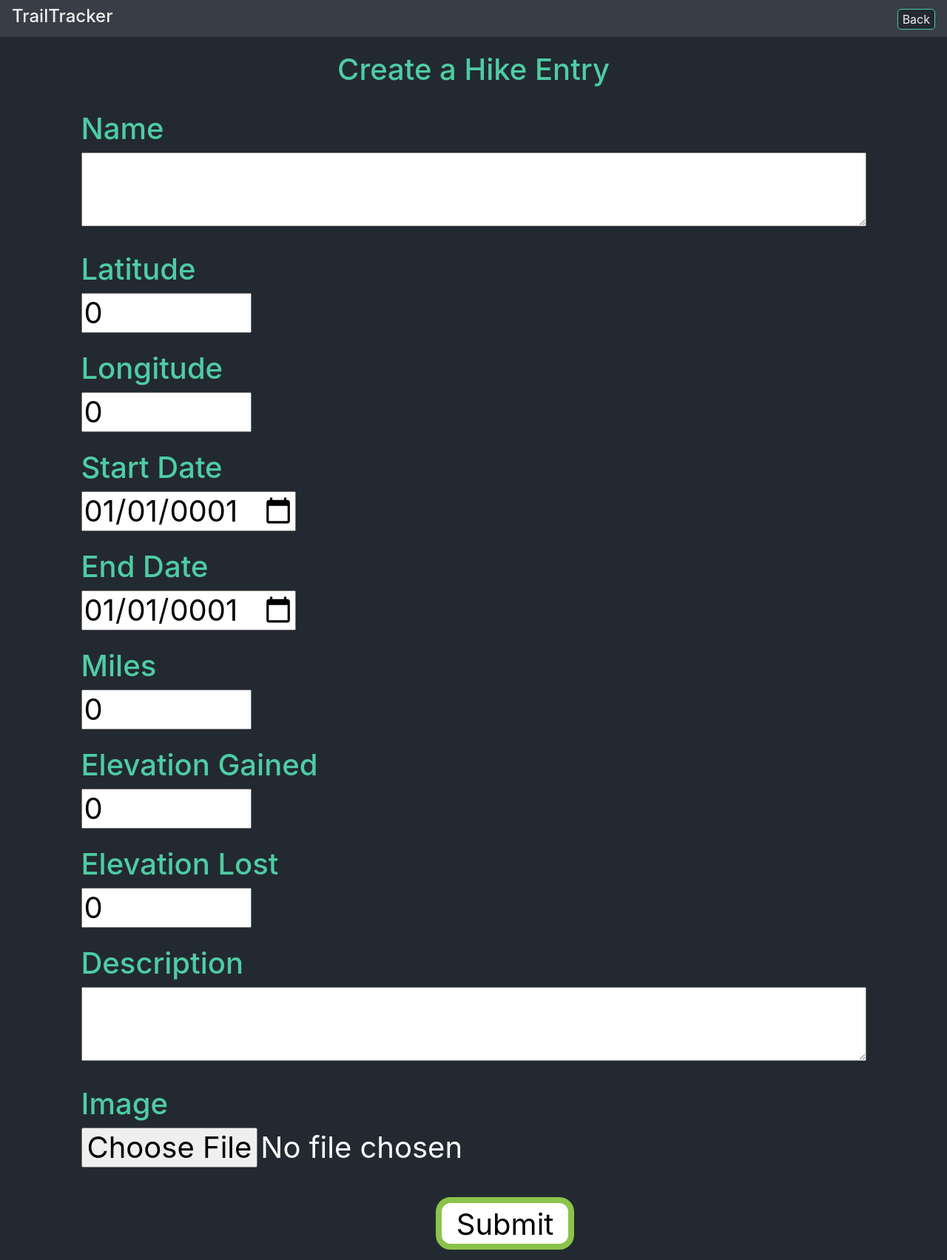
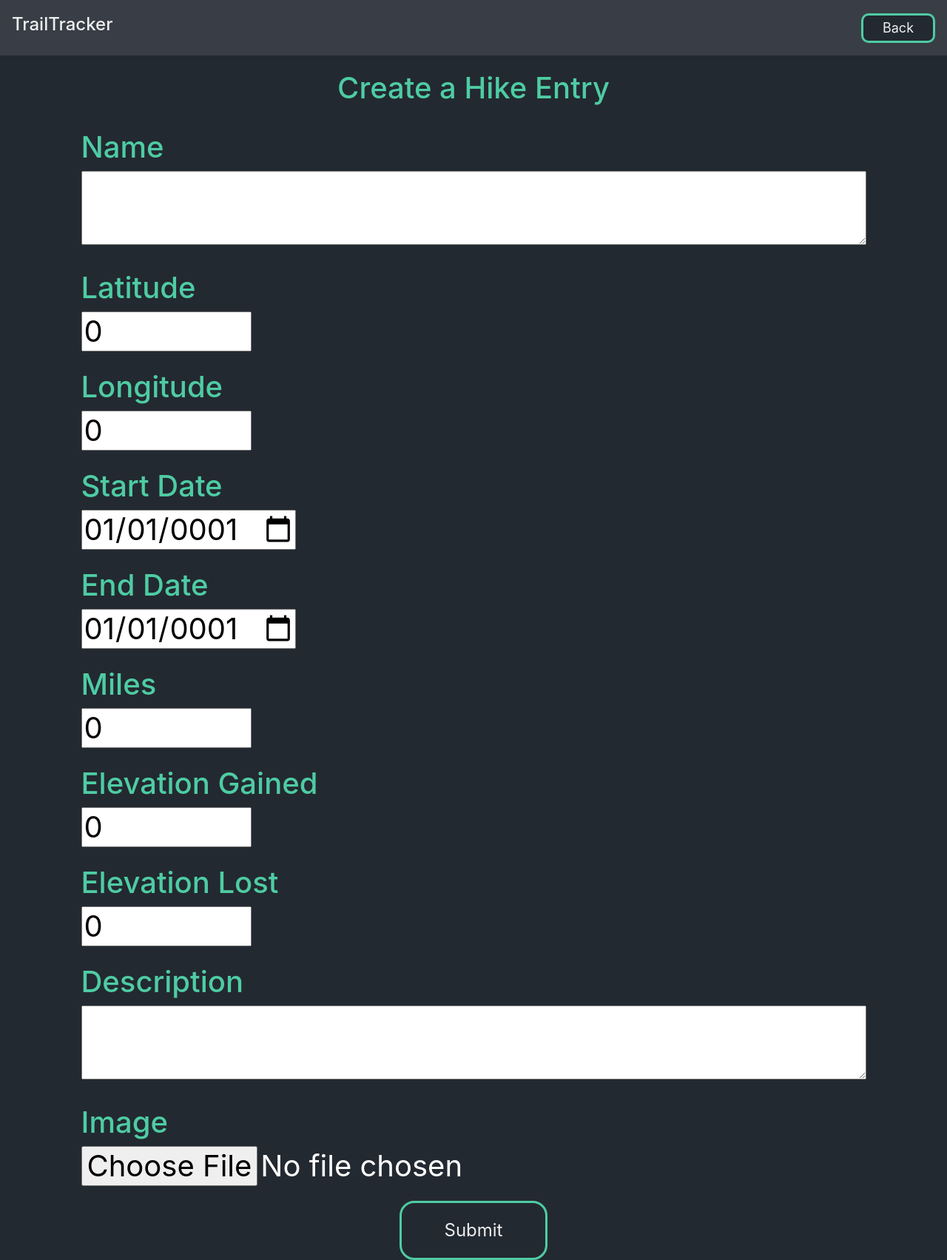
Before and after one commit to mdrewry/TrailTracker, a Django app: page /addEntry in a window 1280 px wide. Shown: the whole page at 74% size. Run offline with Django 3.2, Linux system fonts and the light colour scheme; some libraries are stand-ins or nearby versions.

Commit message:
-changed appearance of buttons -created view button -removed toggle edit

```diff
--- a/dashboard/admin.py
+++ b/dashboard/admin.py
@@ -1,5 +1,4 @@
 from django.contrib import admin
 # Register your models here.
-from .models import Hike, ToggleVar
+from .models import Hike
 admin.site.register(Hike)
-admin.site.register(ToggleVar)
--- a/dashboard/models.py
+++ b/dashboard/models.py
@@ -9,11 +9,6 @@ class HikeManager(models.Manager):
     def createHike(self, name, latitude, longitude, startDate, endDate, miles, elevationGain, elevationLoss, description, starred, image):
         hike = self.create(name=name, latitude=latitude, longitude=longitude, startDate=startDate, endDate=endDate, miles=miles,elevationGain=elevationGain,elevationLoss=elevationLoss,description=description,starred=starred,image=image)
         return hike
-
-class ToggleVarManager(models.Manager):
-    def createToggleVar(self, toggle):
-        toggle_var = self.create(toggle=toggle)
-        return toggle_var
 
 # Create your models here.
 class Hike(models.Model):
@@ -42,9 +37,3 @@ class Hike(models.Model):
     def markStarred(self, status):
         self.starred=status
         self.save()
-
-class ToggleVar(models.Model):
-    toggle = models.BooleanField(default=False)
-    objects = ToggleVarManager()
-    def __str__(self):
-        return self.toggle
--- a/dashboard/static/css/form.css
+++ b/dashboard/static/css/form.css
@@ -1,61 +1,57 @@
-#form-title{
+#form-title {
   color: #4ecca3;
 }
-.control-group{
+.control-group {
   color: #4ecca3;
 }
-#id_name{
+#id_name {
   height: 100px;
 }
-#id_description{
+#id_description {
   height: 100px;
 }
-#id_latitude{
+#id_latitude {
   width: 230px;
 }
-#id_longitude{
+#id_longitude {
   width: 230px;
 }
-#id_startDate{
+#id_startDate {
   width: 290px;
 }
-#id_endDate{
+#id_endDate {
   width: 290px;
 }
-#id_miles{
+#id_miles {
   width: 230px;
 }
-#id_elevationGain{
+#id_elevationGain {
   width: 230px;
 }
-#id_elevationLoss{
+#id_elevationLoss {
   width: 230px;
 }
-.asteriskField{
+.asteriskField {
   color: #232931;
 }
-.clearablefileinput{
+.clearablefileinput {
   color: white;
 }
-label{
+label {
   margin-top: 1.5rem;
 }
-input[type="submit"]{
+input[type="submit"] {
   position: absolute;
-    background-color: white;
-    left: 46%;
-    color: black;
-    font-size: inherit;
-    padding: 5px 20px;
-    cursor: pointer;
+  left: calc(50% - 100px);
+  margin-top: 20px;
+  background-color: var(--dark);
+  border: solid var(--highlight) 3px;
+  color: var(--contrast);
   border-radius: 20px;
-    text-align: center;
-    border: 8px solid #8BC34A;
-    margin-top: 2.5rem;
-    padding-bottom: 2px;
-    margin-bottom: 50px;
+  font-size: x-large;
+  width: 200px;
+  height: 80px;
 }
 input[type="submit"]:hover {
-    background-color: #8BC34A;
-    color: white;
+  background-color: var(--light);
 }
--- a/dashboard/static/css/styles.css
+++ b/dashboard/static/css/styles.css
@@ -30,7 +30,7 @@ a:hover {
   display: flex;
   flex-direction: row;
   align-items: center;
-  height: 50px;
+  height: 75px;
   width: 100%;
   background-color: var(--light);
   position: fixed;
@@ -42,9 +42,15 @@ a:hover {
 }
 .nav-button {
   background-color: var(--dark);
-  border: solid var(--highlight) 1px;
+  border: solid var(--highlight) 3px;
   color: var(--contrast);
-  border-radius: 5px;
+  border-radius: 10px;
+  font-size: large;
+  width: 100px;
+  height: 40px;
+}
+.nav-button:hover {
+  background-color: var(--light);
 }
 .hike-item {
   color: var(--light);
@@ -53,9 +59,6 @@ a:hover {
   padding: 10px;
   margin-top: 10px;
   width: 20vw;
-}
-.hike-item:hover {
-  background-color: var(--light);
 }
 .content-text {
   color: var(--contrast);
@@ -66,7 +69,7 @@ a:hover {
   height: 100%;
   align-items: center;
   padding: 20px;
-  margin-top: 50px;
+  margin-top: 75px;
 }
 .map-title {
   color: var(--highlight);
--- a/dashboard/urls.py
+++ b/dashboard/urls.py
@@ -8,5 +8,4 @@ urlpatterns = [
     path('<int:id>',views.viewEntry,name='viewEntry'),
     path('edit/<int:id>',views.editEntry,name='editEntry'),
     path('delete/<int:id>',views.deleteEntry,name='deleteEntry'),
-    path('toggleEdit',views.toggleEdit,name='toggleEdit')
 ]
--- a/dashboard/views.py
+++ b/dashboard/views.py
@@ -1,5 +1,5 @@
 from django.shortcuts import render, HttpResponse, HttpResponseRedirect
-from dashboard.models import Hike, ToggleVar
+from dashboard.models import Hike
 from dashboard.forms import HikeForm
 import json
 # Create your views here.
@@ -7,10 +7,6 @@ def dashboard(request):
     return render(request, 'dashboard.html');
 
 def feed(request):
-    try:
-        ToggleVar.objects.get(pk=1)
-    except:
-        ToggleVar.objects.createToggleVar(False);
     context = {}
     #Calculates hike stats and populates hike list
     hikes = Hike.objects.all();
@@ -39,7 +35,6 @@ def feed(request):
     context['total_elevation_gain'] = int(total_elevation_gain);
     context['total_elevation_loss'] = int(total_elevation_loss);
     context['coords'] = json.dumps(coords);
-    context['edit_entries'] = ToggleVar.objects.get(pk=1).toggle
     return render(request, 'feed.html' , context);
 
 def addEntry(request):
@@ -97,12 +92,6 @@ def editEntry(request, id):
 def viewEntry(request,id):
     return render(request,'viewEntry.html',{'hike':Hike.objects.get(pk=id)})
 
-def toggleEdit(request):
-    curr_toggle_state = ToggleVar.objects.get(pk=1).toggle
-    ToggleVar.objects.filter(pk=1).update(toggle= not curr_toggle_state)
-    print(curr_toggle_state)
-    return HttpResponseRedirect('/')
-
 def deleteEntry(request,id):
     hike=Hike.objects.get(pk=id)
     hike.delete()
```
Also changed, not shown: templates/feed.html (+2 -10 lines), dashboard/migrations/0003_delete_togglevar.py (added), db.sqlite3. Lines whose indentation alone changed are shown as unchanged.
